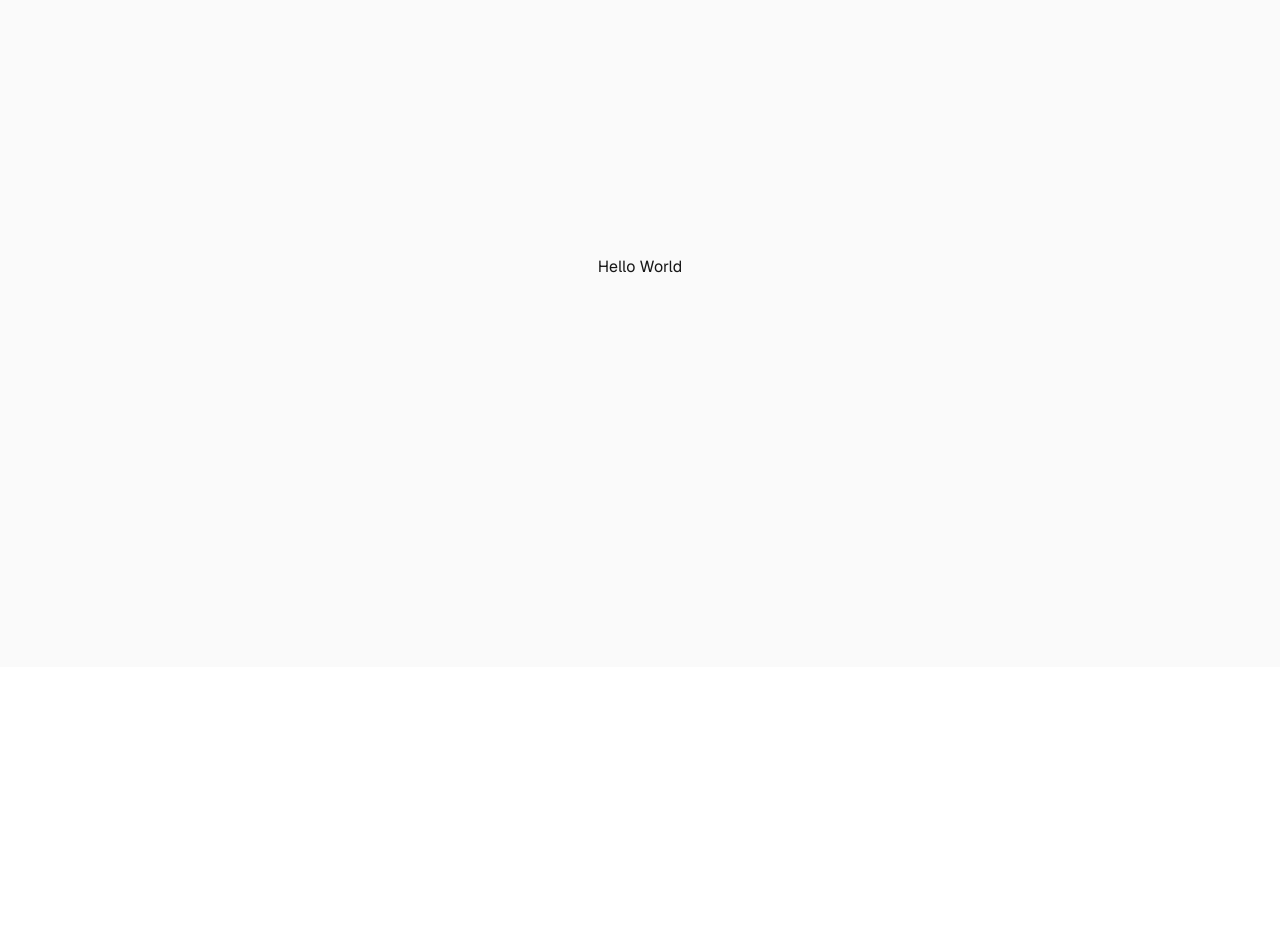
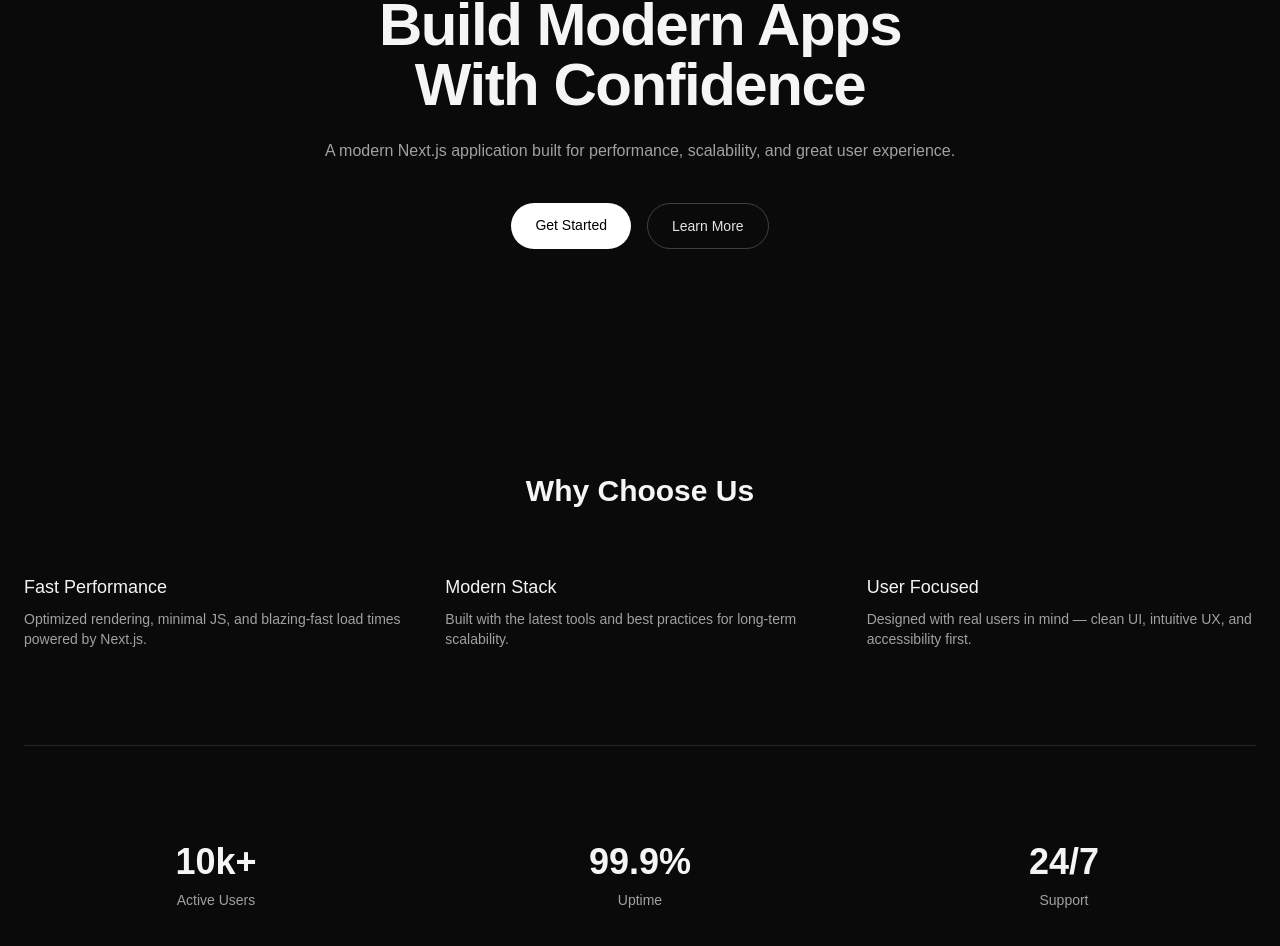
Before and after one commit to SAY007-DEV/nextjs-first-app, a Next.js app in the folder first/: page / in a window 1280 px wide. Shown: the part 198-1144 px from the top of the page. Before the commit the page ends 865 px from the top, so only its background shows below. Built offline with nearby package versions, Linux system fonts and the light colour scheme.

Commit message:
home page added

```diff
--- a/first/app/page.js
+++ b/first/app/page.js
@@ -1,15 +1,110 @@
-import Image from "next/image";
-import Link from "next/link";
+export default function HomePage() {
+  return (
+    <div className="min-h-screen bg-neutral-950 text-neutral-100">
+      <div className="mx-auto max-w-7xl px-6">
 
+        {/* Hero Section */}
+        <section className="py-32 text-center">
+          <h1 className="text-4xl md:text-6xl font-bold tracking-tight">
+            Build Modern Apps <br className="hidden md:block" />
+            With Confidence
+          </h1>
 
-export default function Home() {
-  return (
+          <p className="mt-6 max-w-2xl mx-auto text-neutral-400">
+            A modern Next.js application built for performance, scalability,
+            and great user experience.
+          </p>
 
-    <div className="flex min-h-screen items-center justify-center bg-zinc-50 font-sans dark:bg-black">
+          <div className="mt-10 flex justify-center gap-4">
+            <a
+              href="/contact"
+              className="rounded-full bg-white px-6 py-3 text-sm font-medium text-black hover:bg-neutral-200 transition"
+            >
+              Get Started
+            </a>
 
+            <a
+              href="/about"
+              className="rounded-full border border-neutral-700 px-6 py-3 text-sm font-medium text-neutral-200 hover:bg-neutral-900 transition"
+            >
+              Learn More
+            </a>
+          </div>
+        </section>
 
-     <h1>Hello World</h1>
+        {/* Features */}
+        <section className="py-24">
+          <h2 className="text-3xl font-semibold text-center mb-16">
+            Why Choose Us
+          </h2>
 
+          <div className="grid gap-8 md:grid-cols-3">
+            <div className="feature-card">
+              <h3 className="text-lg font-medium mb-2">Fast Performance</h3>
+              <p className="text-sm text-neutral-400">
+                Optimized rendering, minimal JS, and blazing-fast load times
+                powered by Next.js.
+              </p>
+            </div>
+
+            <div className="feature-card">
+              <h3 className="text-lg font-medium mb-2">Modern Stack</h3>
+              <p className="text-sm text-neutral-400">
+                Built with the latest tools and best practices for long-term
+                scalability.
+              </p>
+            </div>
+
+            <div className="feature-card">
+              <h3 className="text-lg font-medium mb-2">User Focused</h3>
+              <p className="text-sm text-neutral-400">
+                Designed with real users in mind — clean UI, intuitive UX,
+                and accessibility first.
+              </p>
+            </div>
+          </div>
+        </section>
+
+        {/* Stats */}
+        <section className="py-24 border-t border-neutral-800">
+          <div className="grid gap-10 md:grid-cols-3 text-center">
+            <div>
+              <h3 className="text-4xl font-bold">10k+</h3>
+              <p className="mt-2 text-sm text-neutral-400">Active Users</p>
+            </div>
+
+            <div>
+              <h3 className="text-4xl font-bold">99.9%</h3>
+              <p className="mt-2 text-sm text-neutral-400">Uptime</p>
+            </div>
+
+            <div>
+              <h3 className="text-4xl font-bold">24/7</h3>
+              <p className="mt-2 text-sm text-neutral-400">Support</p>
+            </div>
+          </div>
+        </section>
+
+        {/* CTA */}
+        <section className="py-32 text-center">
+          <h2 className="text-3xl md:text-4xl font-semibold mb-6">
+            Ready to get started?
+          </h2>
+
+          <p className="text-neutral-400 mb-8 max-w-xl mx-auto">
+            Join thousands of developers building modern web applications
+            with our platform.
+          </p>
+
+          <a
+            href="/contact"
+            className="inline-block rounded-full bg-white px-8 py-4 text-sm font-medium text-black hover:bg-neutral-200 transition"
+          >
+            Contact Us
+          </a>
+        </section>
+
+      </div>
     </div>
-  );
+  )
 }
```
Also changed, not shown: first/app/home/page.jsx (deleted).
